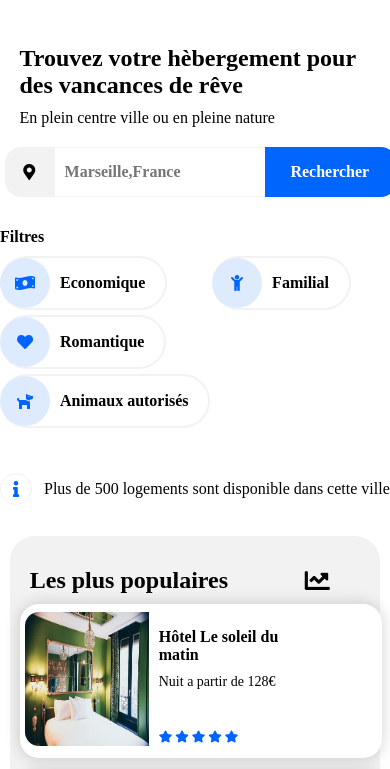
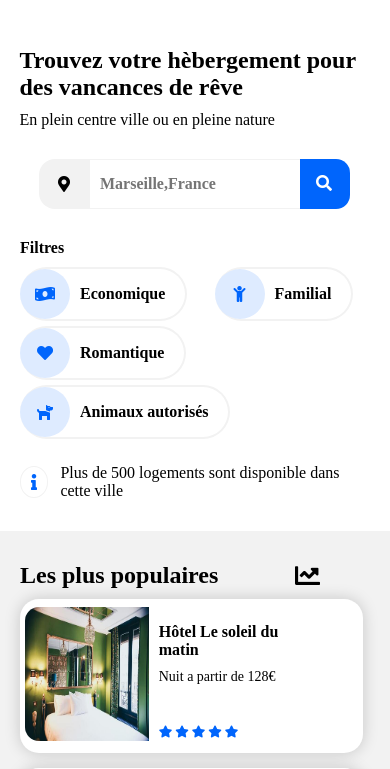
Before and after one commit to KylCooper/KilianRobert_2_12-07-2021, a plain HTML site: page index.html in a window 390 px wide. Shown: the part 123-892 px from the top of the page. Drawn offline with Linux system fonts and the light colour scheme; a web font is replaced by a local one.

Commit message:
Add files via upload

```diff
--- a/index.html
+++ b/index.html
@@ -36,7 +36,10 @@
                             <i class="fas fa-map-marker-alt"></i>
                         </div>
                         <input type="text" class="input" placeholder="  Marseille,France">
-                        <button class="submit">Rechercher</button>
+                        <button class="submit">
+                            <div class="search-icon">
+                            <i class="fas fa-search"></i>
+                        </div> Rechercher</button>
                     </div>
                 </div>
 
--- a/style.css
+++ b/style.css
@@ -115,7 +115,13 @@ nav .nav-bloc {
     cursor: pointer;
     font-weight: 650;
     font-size: 100%;
+    display: flex;
+    align-items: center;
 }
+
+ .search-icon {
+    color: #0065FC;
+ }
 
 .filter {
     width: 80%;
@@ -774,6 +780,7 @@ footer {
 }
 
 @media screen and (max-width:670px) {
+
     .container {
         width: 100%;
     }
@@ -794,6 +801,7 @@ footer {
         width: 100%;
         display: flex;
         justify-content: space-evenly;
+        border-bottom: 2px #F3F3F3 solid;
     }
 
     .nav-button:hover {
@@ -808,14 +816,72 @@ footer {
         margin-top: -60px;
     }
 
+    .logo {
+        margin-left: 10px;
+    }
+
     .titre {
         width: 90%;
         margin: 0 auto;
+        margin-bottom: 30px;
     }
 
     .search-container {
-        margin-left: 5px;
+        width: 80%;
+        margin: 0 auto;
+        margin-top: 10px;
     }
 
+    .submit {
+        background-color: #0065FC;
+        display: flex;
+        overflow: auto;
+        width: 50px;
+        align-items: center;
+    }
 
+    .search-icon {
+        color: white;
+        width: auto;
+        flex-shrink: none;
+        margin-right: 20px;
+        margin-left: 10px;
+    }
+
+    .filter {
+        width: 95%;
+        margin: 0 auto;
+        margin-top: 30px;
+        margin-left: 20px;
+    }
+
+    .pop {
+        width: 100%;
+        border-radius: 0px;
+        padding-bottom: 10px;
+    }
+
+    .pop-container {
+        align-items: center;
+    }
+
+    .pop-card {
+        width: 90%;
+        margin: 2 auto;
+    }
+
+    .info {
+        width: 90%;
+        margin: 0 auto;
+        margin-top: 20px;
+    }
+
+    .heb-container {
+        background-color: white;
+    }
+
+    .ap {
+        margin-top: 20px;
+        margin-left: 50px;
+    }
 }
```
